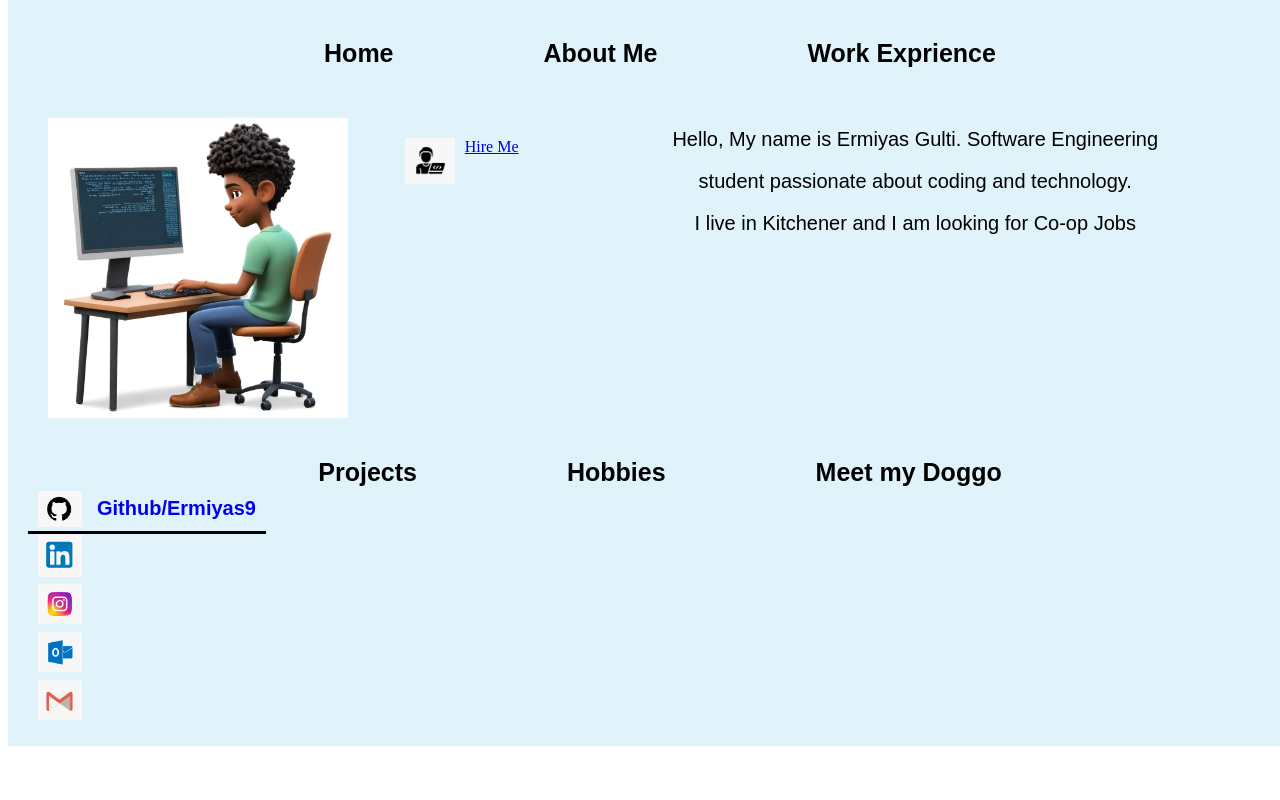
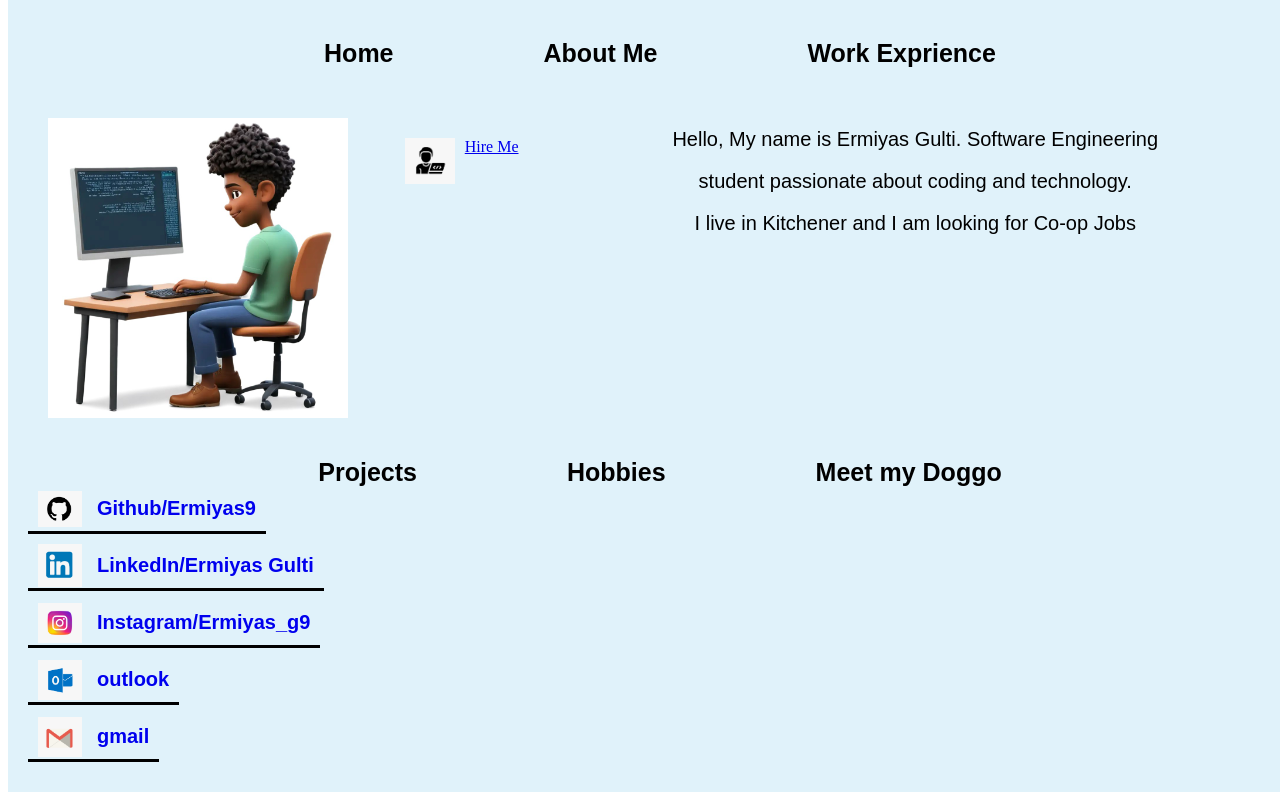
Before and after one commit to Ermiyas9/PersonalPortfolio, a React (Create React App) app in the folder reactapp/: page / in a window 1280 px wide. Shown: the part 298-1098 px from the top of the page. Before the commit the page ends 1052 px from the top, so only its background shows below. Built offline with nearby package versions, Linux system fonts and the light colour scheme.

Commit message:
done underlining for ALL of the social media icon and description texts

```diff
--- a/reactapp/src/components/MainPage.js
+++ b/reactapp/src/components/MainPage.js
@@ -80,8 +80,8 @@ function App() {
 
 
         {/* Social Media Icons  in the div class to remind myself that to make image and text both of them in one underline*/}
-
-        <div className="githubLogo" style={{ display: 'inline-block', borderBottom: '3px solid black' }}>
+        <div className="githubLogo" style={{ display: 'block', marginBottom: '10px' }}>
+          <span style={{ display: 'inline-block', borderBottom: '3px solid black' }}>
             <img src={githubIcon} alt="githubLogo" className="socialMediaIcons" style={{ verticalAlign: 'middle' }} />
 
             <Link
@@ -91,25 +91,66 @@ function App() {
             >
               Github/Ermiyas9
             </Link>
+          </span>
+        </div>
+
+        <div className="linkedInLogo" style={{ display: 'block', marginBottom: '10px' }}>
+          <span style={{ display: 'inline-block', borderBottom: '3px solid black' }}>
+            <img src={linkedInIcon} alt="linkedInLogo" className="socialMediaIcons" style={{ verticalAlign: 'middle' }} />
+
+            <Link
+              to="https://www.linkedin.com/in/ermiyas-gulti-ermigulti/"
+              className="socialMediaIcons"
+              style={{ textDecoration: 'none', fontFamily: 'Arial, sans-serif', fontWeight: 'bold', fontSize: '20px', marginLeft: '5px', verticalAlign: 'middle' }}
+            >
+              LinkedIn/Ermiyas Gulti
+            </Link>
+          </span>
         </div>
 
 
-        <div className="linkedInLogo">
-          <img src={linkedInIcon} alt="linkedInLogo" className="socialMediaIcons" />
+        <div className="instaIcon" style={{ display: 'block', marginBottom: '10px' }}>
+          <span style={{ display: 'inline-block', borderBottom: '3px solid black' }}>
+            <img src={instaImageIcon} alt="instaLogo" className="socialMediaIcons" style={{ verticalAlign: 'middle' }} />
+
+            <Link
+              to="https://github.com/Ermiyas9"
+              className="socialMediaIcons"
+              style={{ textDecoration: 'none', fontFamily: 'Arial, sans-serif', fontWeight: 'bold', fontSize: '20px', marginLeft: '5px', verticalAlign: 'middle' }}
+            >
+              Instagram/Ermiyas_g9
+            </Link>
+          </span>
         </div>
 
-        <div className="instaIcon">
-          <img src={instaImageIcon} alt="instaLogo" className="socialMediaIcons" />
+
+        <div className="outlookIcon" style={{ display: 'block', marginBottom: '10px' }}>
+          <span style={{ display: 'inline-block', borderBottom: '3px solid black' }}>
+            <img src={outlookImageIcon} alt="outlookLogo" className="socialMediaIcons" style={{ verticalAlign: 'middle' }} />
+
+            <Link
+              to="https://github.com/Ermiyas9"
+              className="socialMediaIcons"
+              style={{ textDecoration: 'none', fontFamily: 'Arial, sans-serif', fontWeight: 'bold', fontSize: '20px', marginLeft: '5px', verticalAlign: 'middle' }}
+            >
+              outlook
+            </Link>
+          </span>
         </div>
 
-        <div className="outlookIcon">
-          <img src={outlookImageIcon} alt="outlookLogo" className="socialMediaIcons" />
+        <div className="emailIcon" style={{ display: 'block', marginBottom: '10px' }}>
+          <span style={{ display: 'inline-block', borderBottom: '3px solid black' }}>
+            <img src={emailIcon} alt="emailLogo"  className="socialMediaIcons" style={{ verticalAlign: 'middle' }} />
+
+            <Link
+              to="https://github.com/Ermiyas9"
+              className="socialMediaIcons"
+              style={{ textDecoration: 'none', fontFamily: 'Arial, sans-serif', fontWeight: 'bold', fontSize: '20px', marginLeft: '5px', verticalAlign: 'middle' }}
+            >
+              gmail
+            </Link>
+          </span>
         </div>
-
-        <div className="emailIcon">
-          <img src={emailIcon} alt="emailLogo" className="socialMediaIcons" />
-        </div>
-
 
     </div>
   );
```
Lines whose indentation alone changed are shown as unchanged.
